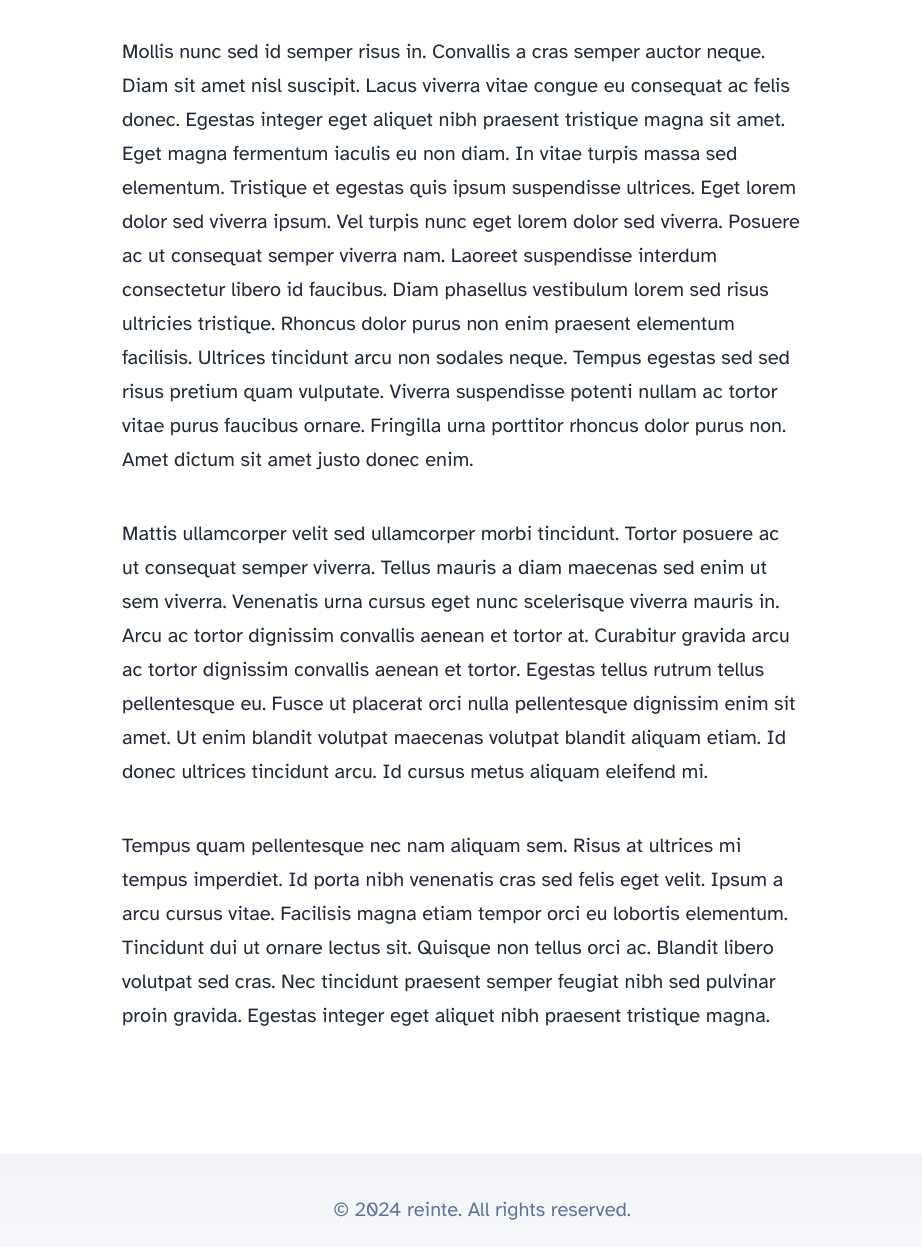
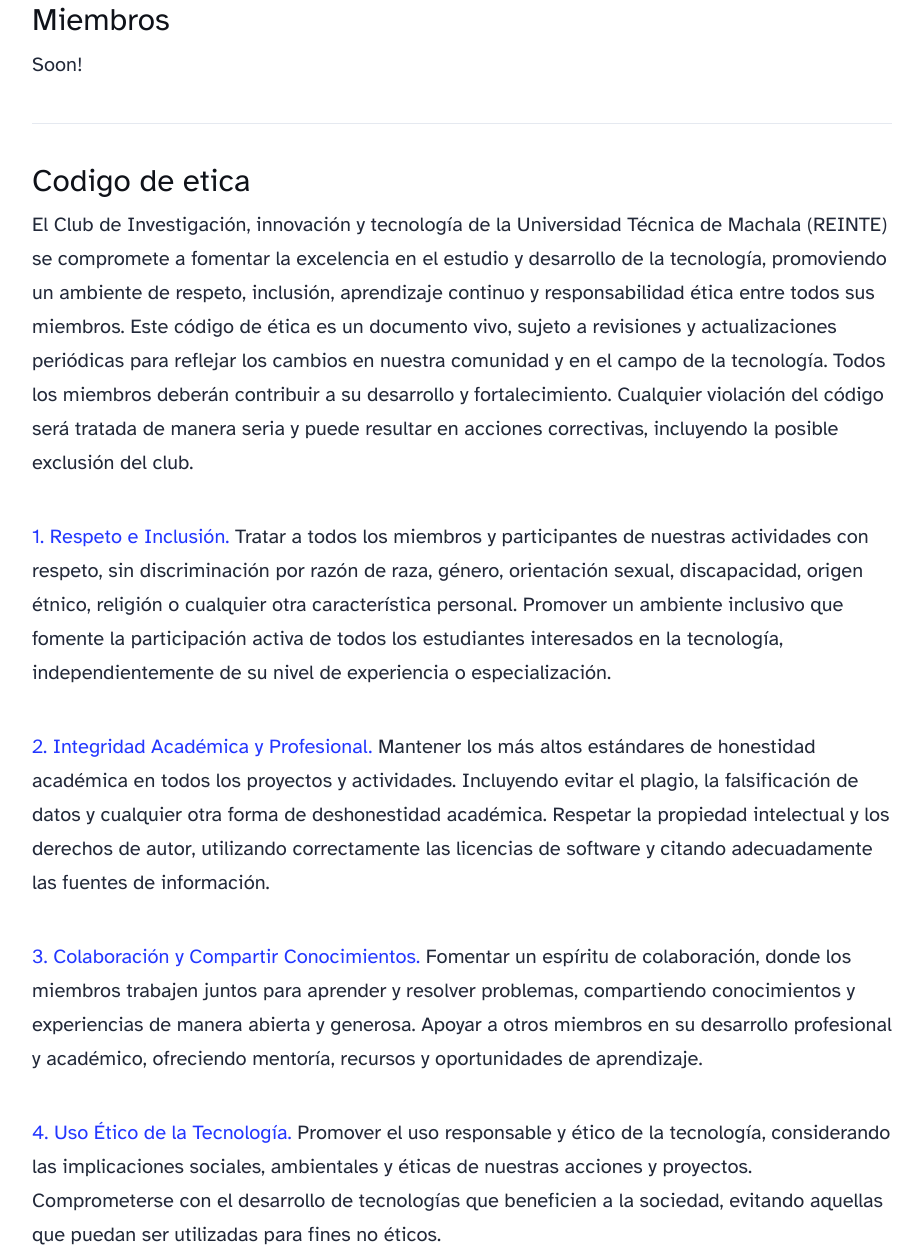
Before and after one commit to reinte/reinte.github.io, an Astro site: page /about in a window 1280 px wide. Shown: the part 1553-2800 px from the top of the page, without its empty margins (158-1080 px from the left). Built offline with nearby package versions, Linux system fonts and the light colour scheme; Astro itself is replaced by a stand-in of ours.

Commit message:
About page

```diff
--- a/src/layouts/BlogPost.astro
+++ b/src/layouts/BlogPost.astro
@@ -29,7 +29,7 @@
 				box-shadow: var(--box-shadow);
 			}
 			.prose {
-				width: 720px;
+				width: 75%;
 				max-width: calc(100% - 2em);
 				margin: auto;
 				padding: 1em;
--- a/src/pages/about.astro
+++ b/src/pages/about.astro
@@ -3,60 +3,60 @@
 ---
 
 <Layout
-	title="About Me"
-	description="Lorem ipsum dolor sit amet"
-	pubDate={new Date('August 08 2021')}
-	heroImage="/blog-placeholder-about.jpg"
+	title="About Us"
+	description="UTMACH"
+	pubDate={new Date('June 09 2024')}
+	heroImage="/bgutmach.jpg"
 >
+	<h4>Colaboradores</h4>
+	<div class="flex w-full items-stretch justify-center gap-5 flex-wrap">
+		<div class="flex flex-col p-5 rounded-lg shadow-2xl w-60">
+			<img src="/ti.png" alt="Carrera de Ingenieria en Tecnologias de la Informacion" class="w-52 align-middle object-center" />
+			<div class="font-medium mt-5 text-center leading-tight text-lg md:text-xl flex-grow">Carrera de Ingenieria en Tecnologias de la Informacion</div>
+		</div>
+		<div class="flex flex-col p-5 rounded-lg shadow-2xl w-60">
+			<img src="/utmach.png" alt="Universidad Tecnica de Machala" class="w-52 align-middle object-center" />
+			<div class="font-medium mt-5 text-center leading-tight text-lg md:text-xl flex-grow">Universidad Técnica de Machala</div>
+		</div>
+		<div class="flex flex-col p-5 rounded-lg shadow-2xl w-60">
+			<img src="/gdgmachala.png" alt="Google Groups Developer Machala" class="w-52 align-middle object-center" />
+			<div class="font-medium mt-5 text-center leading-tight text-lg md:text-xl flex-grow">Google Groups Developer Machala</div>
+		</div>
+		<div class="flex flex-col p-5 rounded-lg shadow-2xl w-60">
+			<img src="/mlsa.png" alt="Microsoft Learn Student Ambassadors" class="w-48 align-middle object-center" />
+			<div class="font-medium mt-5 text-center leading-tight text-lg md:text-xl flex-grow">Microsoft Learn Student Ambassadors</div>
+		</div>
+	</div>
+	<hr class="my-10">
+	<h4>Miembros</h4>
+		Soon!
+	<hr class="my-10">
+	<h4>Codigo de etica</h4>
 	<p>
-		Lorem ipsum dolor sit amet, consectetur adipiscing elit, sed do eiusmod tempor incididunt ut
-		labore et dolore magna aliqua. Vitae ultricies leo integer malesuada nunc vel risus commodo
-		viverra. Adipiscing enim eu turpis egestas pretium. Euismod elementum nisi quis eleifend quam
-		adipiscing. In hac habitasse platea dictumst vestibulum. Sagittis purus sit amet volutpat. Netus
-		et malesuada fames ac turpis egestas. Eget magna fermentum iaculis eu non diam phasellus
-		vestibulum lorem. Varius sit amet mattis vulputate enim. Habitasse platea dictumst quisque
-		sagittis. Integer quis auctor elit sed vulputate mi. Dictumst quisque sagittis purus sit amet.
+		El Club de Investigación, innovación y tecnología de la Universidad Técnica de Machala (REINTE) se compromete a fomentar la excelencia en el estudio y desarrollo de la tecnología, promoviendo un ambiente de respeto, inclusión, aprendizaje continuo y responsabilidad ética entre todos sus miembros. Este código de ética es un documento vivo, sujeto a revisiones y actualizaciones periódicas para reflejar los cambios en nuestra comunidad y en el campo de la tecnología. Todos los miembros deberán contribuir a su desarrollo y fortalecimiento. Cualquier violación del código será tratada de manera seria y puede resultar en acciones correctivas, incluyendo la posible exclusión del club.
 	</p>
 
 	<p>
-		Morbi tristique senectus et netus. Id semper risus in hendrerit gravida rutrum quisque non
-		tellus. Habitasse platea dictumst quisque sagittis purus sit amet. Tellus molestie nunc non
-		blandit massa. Cursus vitae congue mauris rhoncus. Accumsan tortor posuere ac ut. Fringilla urna
-		porttitor rhoncus dolor. Elit ullamcorper dignissim cras tincidunt lobortis. In cursus turpis
-		massa tincidunt dui ut ornare lectus. Integer feugiat scelerisque varius morbi enim nunc.
-		Bibendum neque egestas congue quisque egestas diam. Cras ornare arcu dui vivamus arcu felis
-		bibendum. Dignissim suspendisse in est ante in nibh mauris. Sed tempus urna et pharetra pharetra
-		massa massa ultricies mi.
+		<a>1. Respeto e Inclusión.</a> Tratar a todos los miembros y participantes de nuestras actividades con respeto, sin discriminación por razón de raza, género, orientación sexual, discapacidad, origen étnico, religión o cualquier otra característica personal. Promover un ambiente inclusivo que fomente la participación activa de todos los estudiantes interesados en la tecnología, independientemente de su nivel de experiencia o especialización.
 	</p>
 
 	<p>
-		Mollis nunc sed id semper risus in. Convallis a cras semper auctor neque. Diam sit amet nisl
-		suscipit. Lacus viverra vitae congue eu consequat ac felis donec. Egestas integer eget aliquet
-		nibh praesent tristique magna sit amet. Eget magna fermentum iaculis eu non diam. In vitae
-		turpis massa sed elementum. Tristique et egestas quis ipsum suspendisse ultrices. Eget lorem
-		dolor sed viverra ipsum. Vel turpis nunc eget lorem dolor sed viverra. Posuere ac ut consequat
-		semper viverra nam. Laoreet suspendisse interdum consectetur libero id faucibus. Diam phasellus
-		vestibulum lorem sed risus ultricies tristique. Rhoncus dolor purus non enim praesent elementum
-		facilisis. Ultrices tincidunt arcu non sodales neque. Tempus egestas sed sed risus pretium quam
-		vulputate. Viverra suspendisse potenti nullam ac tortor vitae purus faucibus ornare. Fringilla
-		urna porttitor rhoncus dolor purus non. Amet dictum sit amet justo donec enim.
+		<a>2. Integridad Académica y Profesional.</a> Mantener los más altos estándares de honestidad académica en todos los proyectos y actividades. Incluyendo evitar el plagio, la falsificación de datos y cualquier otra forma de deshonestidad académica. Respetar la propiedad intelectual y los derechos de autor, utilizando correctamente las licencias de software y citando adecuadamente las fuentes de información.
 	</p>
 
 	<p>
-		Mattis ullamcorper velit sed ullamcorper morbi tincidunt. Tortor posuere ac ut consequat semper
-		viverra. Tellus mauris a diam maecenas sed enim ut sem viverra. Venenatis urna cursus eget nunc
-		scelerisque viverra mauris in. Arcu ac tortor dignissim convallis aenean et tortor at. Curabitur
-		gravida arcu ac tortor dignissim convallis aenean et tortor. Egestas tellus rutrum tellus
-		pellentesque eu. Fusce ut placerat orci nulla pellentesque dignissim enim sit amet. Ut enim
-		blandit volutpat maecenas volutpat blandit aliquam etiam. Id donec ultrices tincidunt arcu. Id
-		cursus metus aliquam eleifend mi.
+		<a>3. Colaboración y Compartir Conocimientos.</a> Fomentar un espíritu de colaboración, donde los miembros trabajen juntos para aprender y resolver problemas, compartiendo conocimientos y experiencias de manera abierta y generosa. Apoyar a otros miembros en su desarrollo profesional y académico, ofreciendo mentoría, recursos y oportunidades de aprendizaje.
 	</p>
 
 	<p>
-		Tempus quam pellentesque nec nam aliquam sem. Risus at ultrices mi tempus imperdiet. Id porta
-		nibh venenatis cras sed felis eget velit. Ipsum a arcu cursus vitae. Facilisis magna etiam
-		tempor orci eu lobortis elementum. Tincidunt dui ut ornare lectus sit. Quisque non tellus orci
-		ac. Blandit libero volutpat sed cras. Nec tincidunt praesent semper feugiat nibh sed pulvinar
-		proin gravida. Egestas integer eget aliquet nibh praesent tristique magna.
+		<a>4. Uso Ético de la Tecnología.</a> Promover el uso responsable y ético de la tecnología, considerando las implicaciones sociales, ambientales y éticas de nuestras acciones y proyectos. Comprometerse con el desarrollo de tecnologías que beneficien a la sociedad, evitando aquellas que puedan ser utilizadas para fines no éticos.
+	</p>
+
+	<p>
+		<a>5. Contribución a la Comunidad.</a> Participar activamente en la comunidad universitaria y más allá, a través de iniciativas que utilicen la tecnología para el bien social, como proyectos comunitarios, educativos o de sostenibilidad. Promover el acceso y la educación tecnológica en comunidades menos representadas o desfavorecidas.
+	</p>
+
+	<p>
+		<a>6. Desarrollo y Crecimiento Personal.</a> Fomentar un ambiente de aprendizaje continuo, donde los miembros se sientan motivados a desarrollar sus habilidades y conocimientos en tecnología. Promover la autoevaluación y la reflexión sobre nuestras prácticas y comportamientos, buscando siempre mejorar como individuos y como comunidad.
 	</p>
 </Layout>
```
Also changed, not shown: public/bgutmach.jpg (added), public/gdgmachala.png (added), public/mlsa.png (added), public/ti.png (added), 1 other file.
